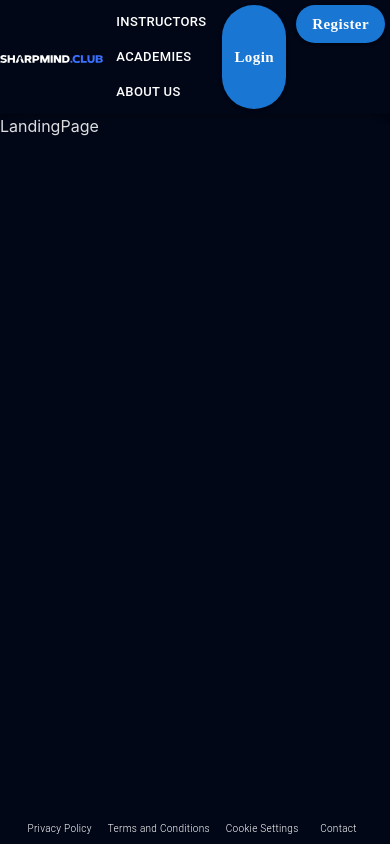
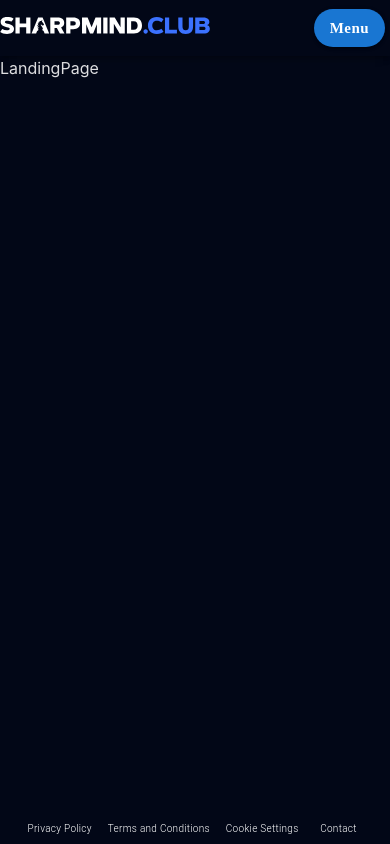
Before and after one commit to perez1187/SMC-front, a React (Vite) app in the folder SMC-front/: page / in a window 390 px wide. Built offline with nearby package versions, Linux system fonts and the light colour scheme.

Commit message:
fixed navbar mobile view

```diff
--- a/SMC-front/src/components/Navbar/Navigation.jsx
+++ b/SMC-front/src/components/Navbar/Navigation.jsx
@@ -22,6 +22,10 @@ function Navigation() {
         navigate('academies/');
             };
 
+    const navigateAboutUs = () => {
+        navigate('aboutus/');
+            };
+
   return (
     <div>
         <Button
@@ -44,7 +48,7 @@ function Navigation() {
         </Button>
         <Button
             variant="text"
-            onClick={() => navigateAcademies()}
+            onClick={() => navigateAboutUs()}
             style={{
                 color: "white",
                 fontSize:13
--- a/SMC-front/src/components/Navbar/UserBoxNavbarLogout.jsx
+++ b/SMC-front/src/components/Navbar/UserBoxNavbarLogout.jsx
@@ -1,8 +1,10 @@
-import React from 'react'
+import React, {useState} from 'react'
+import { useNavigate } from "react-router-dom";
 
-import { Link } from 'react-router-dom';
-import {Button }  from '@mui/material'
-import { useNavigate } from "react-router-dom";
+// mui
+import {Button, Menu, MenuItem }  from '@mui/material'
+
+// local
 import Navigation from './Navigation';
 
 // utils
@@ -15,15 +17,33 @@ function UserBoxNavbarLogout() {
 
     const navigateLogin = () => {
         navigate('login/');
+        setOpen(false)
             };
     const navigateRegister = () => {
         navigate('register/');
+        setOpen(false)
                 };
+
+    const navigateInstructors = () => {
+        navigate('instructors/');
+        setOpen(false)
+            };
+
+    const navigateAcademies = () => {
+        navigate('academies/');
+        setOpen(false)
+            };
+
+    const navigateAboutUs = () => {
+        navigate('aboutus/');
+        setOpen(false)
+            };
+
+    // menu mobile
+    const [open, setOpen] = useState(false)
   return (
     <>
         <UserBoxFullScreen>
-
-        </UserBoxFullScreen>
             <div style={{
                 display:"flex"
             }}>
@@ -69,6 +89,74 @@ function UserBoxNavbarLogout() {
                     </Button>
                 </div>
             </div>
+        </UserBoxFullScreen>
+
+        <UserBoxMobile onClick= {e=> setOpen(true)}>
+
+            <Button
+                variant="contained"
+                style={{
+                    borderRadius:80,
+                    fontSize:15,
+                    fontWeight:600,
+                    fontFamily:'Work Sans',
+                    color:"#FFFFFF",
+                    textTransform:"none"
+                }}
+            >
+                Menu
+            </Button>
+            </UserBoxMobile>
+
+            {/* Logout Box */}
+            {/* <Box sx= {{
+                alignItems:"center",
+                display: "flex",
+            }}>
+                <Button
+                    variant="contained"
+                    size="medium"
+                    onClick={()=> logout()}
+                    style={{
+                        borderRadius:80,
+                        fontSize:15,
+                        fontWeight:600,
+                        fontFamily:'Work Sans',
+                        color:"#FFFFFF",
+                        textTransform:"none"
+                    }}
+                >
+                    Logout
+                </Button>
+            </Box> */}
+
+
+
+                                {/* Autocomplete for searching menu */}
+        <Menu
+            id="demo-positioned-menu"
+            aria-labelledby="demo-positioned-button"
+            open={open} //open is depending on state open
+            onClose= {(e)=>setOpen(false)} // when you clck somewhere, when close
+            anchorOrigin={{
+                vertical: 'top',
+                horizontal: 'right',
+                }}
+            transformOrigin={{
+                vertical: 'top',
+                horizontal: 'left',
+                }}
+        >
+            <MenuItem onClick={()=> navigateInstructors()} >Instructors</MenuItem>
+            <MenuItem onClick={()=> navigateAcademies()} >Academies</MenuItem>
+            <MenuItem onClick={()=> navigateAboutUs()} >About Us</MenuItem>
+            <MenuItem onClick={()=> navigateLogin()} >Login</MenuItem>
+            <MenuItem onClick={()=> navigateRegister()} >Register</MenuItem>
+
+            {/* <MenuItem onClick={()=> logout()} >Logout</MenuItem> */}
+        </Menu>
+
+
     </>
   )
 }
```
Lines whose indentation alone changed are shown as unchanged.
